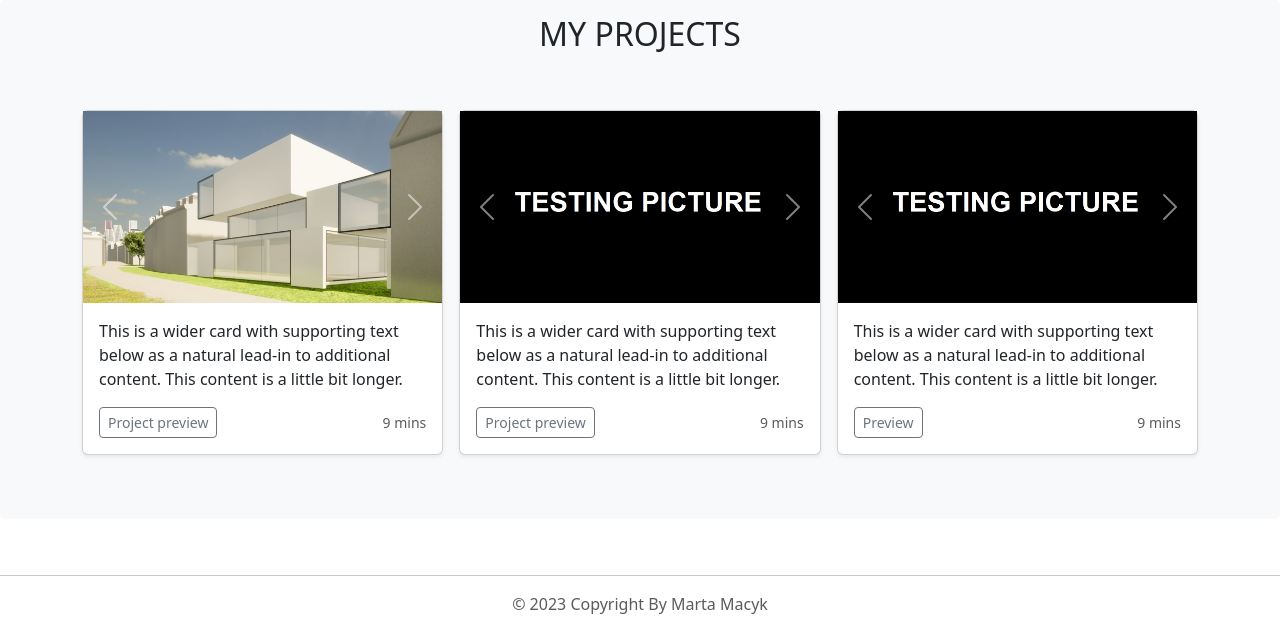
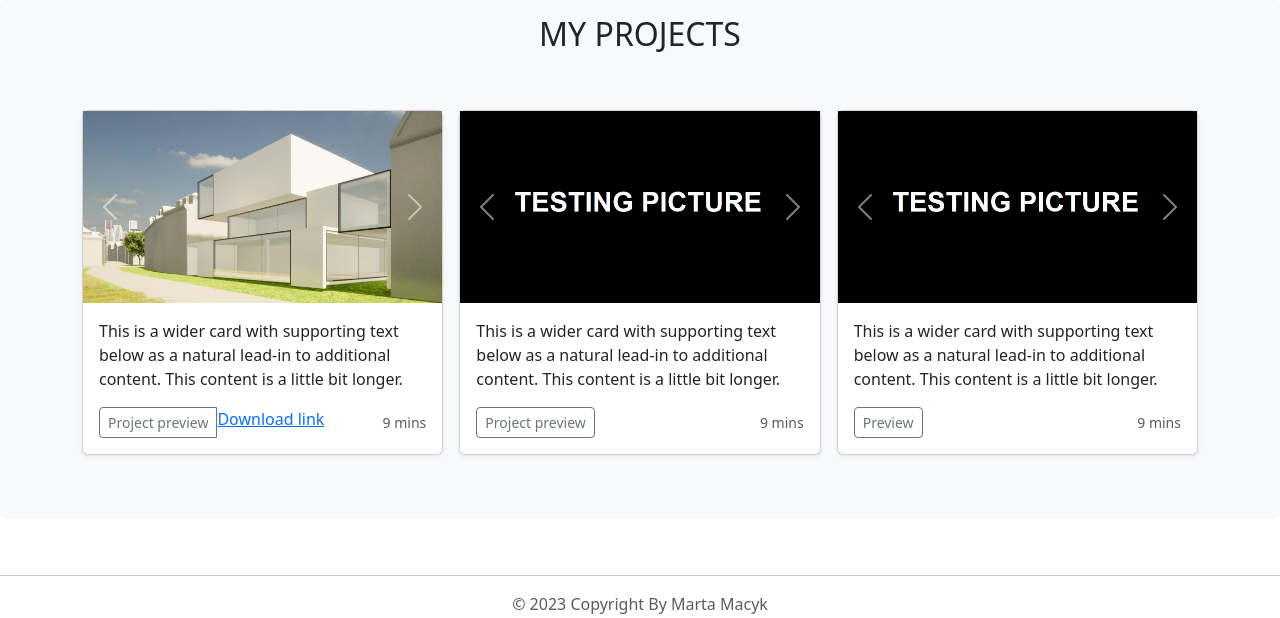
Before and after one commit to Wolanin00/marta-macyk-portfolio, a Flask app: page / in a window 1280 px wide. Shown: the part 73-691 px from the top of the page. Run offline with Flask 2, Linux system fonts and the light colour scheme.

Commit message:
add download link

```diff
--- a/api/server.py
+++ b/api/server.py
@@ -13,7 +13,6 @@ def index():
 @app.route("/project-1")
 def open_projektowanie_wstepne_architektoniczno_urbanistyczne_ii():
     url = 'https://github.com/Wolanin00/marta-macyk-portfolio/blob/main/api/static/files/Projektowanie-wstepne-architektoniczno-urbanistyczne-II-compressed.pdf'
-    filename = wget.download(url)
     return render_template('index.html')
 
 
--- a/api/templates/index.html
+++ b/api/templates/index.html
@@ -237,7 +237,7 @@
                                     <a href="{{ url_for('open_projektowanie_wstepne_architektoniczno_urbanistyczne_ii') }}"
                                        type="button"
                                        class="btn btn-sm btn-outline-secondary" target=”_blank”>Project preview</a>
-
+                                    <a href="./static/files/Projektowanie-wstepne-architektoniczno-urbanistyczne-II-compressed.pdf" download="filename">Download link</a>
                                 </div>
                                 <small class="text-body-secondary">9 mins</small>
                             </div>
```
